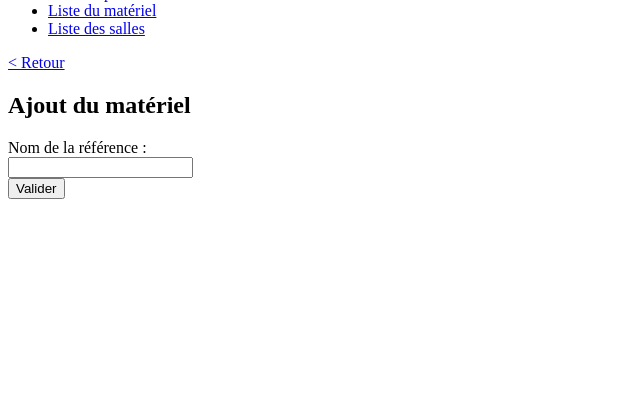
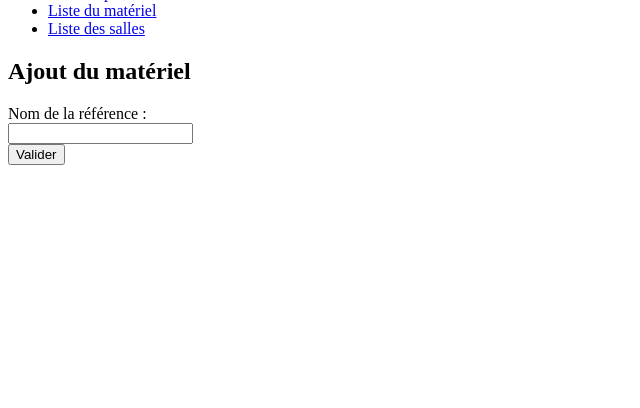
Before and after one commit to WildCodeSchool/orleans-0918-php-labo, a Symfony app: template templates/equipement/new.html.twig in a window 1280 px wide. Shown: the part 344-752 px from the top of the page, without its empty margins (0-640 px from the left). Run offline with Twig, Linux system fonts and the light colour scheme; the template is opened without the code that fills it, so the values that code supplies are empty; form fields are guessed from the names that the template uses; some libraries are stand-ins or nearby versions.

Commit message:
#158_modifBacklink

```diff
--- a/templates/equipement/edit.html.twig
+++ b/templates/equipement/edit.html.twig
@@ -2,7 +2,7 @@
 
 {% block title %}Modification du matériel{% endblock %}
 {% block body %}
-        <div class="backlink"><a href="{{ path('equipement_index') }}">&lt; Retour</a></div>
+    <div class="backlink"><a href="{{ path('equipement_index') }}"><i class="fas fa-chevron-circle-left"></i></a></div>
         <div class="container pt-5">
             <h2 class="text-center mb-5">Modification du matériel</h2>
             {{ include('equipement/_form.html.twig') }}
--- a/templates/equipement/new.html.twig
+++ b/templates/equipement/new.html.twig
@@ -4,8 +4,9 @@
 
 {% block body %}
 
-    <span class="backlink"><a href="{{ path('equipement_index') }}">&lt; Retour</a></span>
-        <h2 class="text-center">Ajout du matériel</h2>
+    <div class="backlink"><a href="{{ path('equipement_index') }}"><i class="fas fa-chevron-circle-left"></i></a></div>
+
+    <h2 class="text-center">Ajout du matériel</h2>
         {{ include('equipement/_form.html.twig') }}
 
 {% endblock %}
--- a/templates/room/edit.html.twig
+++ b/templates/room/edit.html.twig
@@ -3,7 +3,7 @@
 {% block title %}Editer une Salle{% endblock %}
 
 {% block body %}
-    <span class="backlink"><a href="{{ path('room_index') }}">&lt; Retour</a></span>
+    <div class="backlink"><a href="{{ path('room_index') }}"><i class="fas fa-chevron-circle-left"></i></a></div>
 
     <h2>Editer une salle</h2>
 
--- a/templates/room/new.html.twig
+++ b/templates/room/new.html.twig
@@ -4,7 +4,7 @@
 
 {% block body %}
 
-    <span class="backlink"><a href="{{ path('room_index') }}">&lt; Retour</a></span>
+    <div class="backlink"><a href="{{ path('room_index') }}"><i class="fas fa-chevron-circle-left"></i></a></div>
 
     <h2>Ajouter une nouvelle Salle</h2>
 
--- a/templates/staff/edit.html.twig
+++ b/templates/staff/edit.html.twig
@@ -3,7 +3,7 @@
 {% block title %}Modification du Personnel{% endblock %}
 
 {% block body %}
-    <span class="backlink"><a href="{{ path('staff_index') }}">&lt; Retour</a></span>
+    <div class="backlink"><a href="{{ path('staff_index') }}"><i class="fas fa-chevron-circle-left"></i></a></div>
     <div class="container mt-5 pt-5">
         <h2 class="text-center mt-5 mb-5">Modification du Personnel</h2>
         {{ include('staff/_form.html.twig', {'button_label': 'Mettre à jour'}) }}
--- a/templates/staff/new.html.twig
+++ b/templates/staff/new.html.twig
@@ -4,7 +4,7 @@
 
 {% block body %}
     <main>
-        <span class="backlink"><a href="{{ path('equipement_index') }}">&lt; Retour</a></span>
+        <div class="backlink"><a href="{{ path('staff_index') }}"><i class="fas fa-chevron-circle-left"></i></a></div>
         <div class="container">
             <h2>Création du Personnel</h2>
             {{ include('staff/_form.html.twig') }}
```
Also changed, not shown: assets/css/_admin.scss (+0 -10 lines), assets/css/_general.scss (+12 -0 lines), assets/css/_room.scss (+0 -10 lines), assets/css/_tools.scss (+2 -9 lines).
